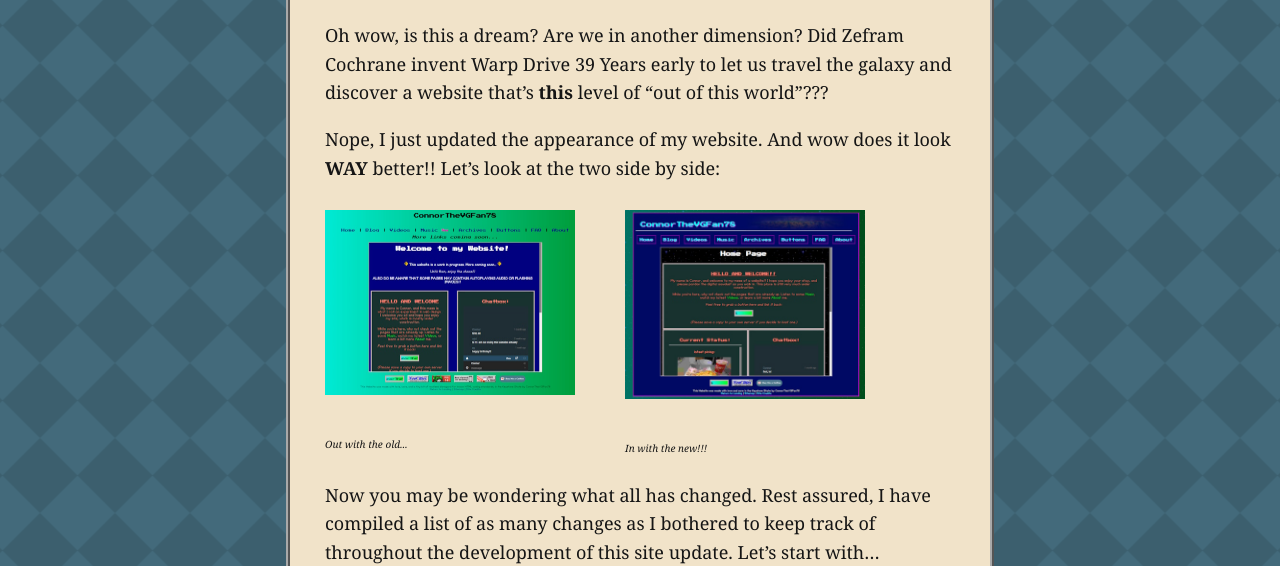
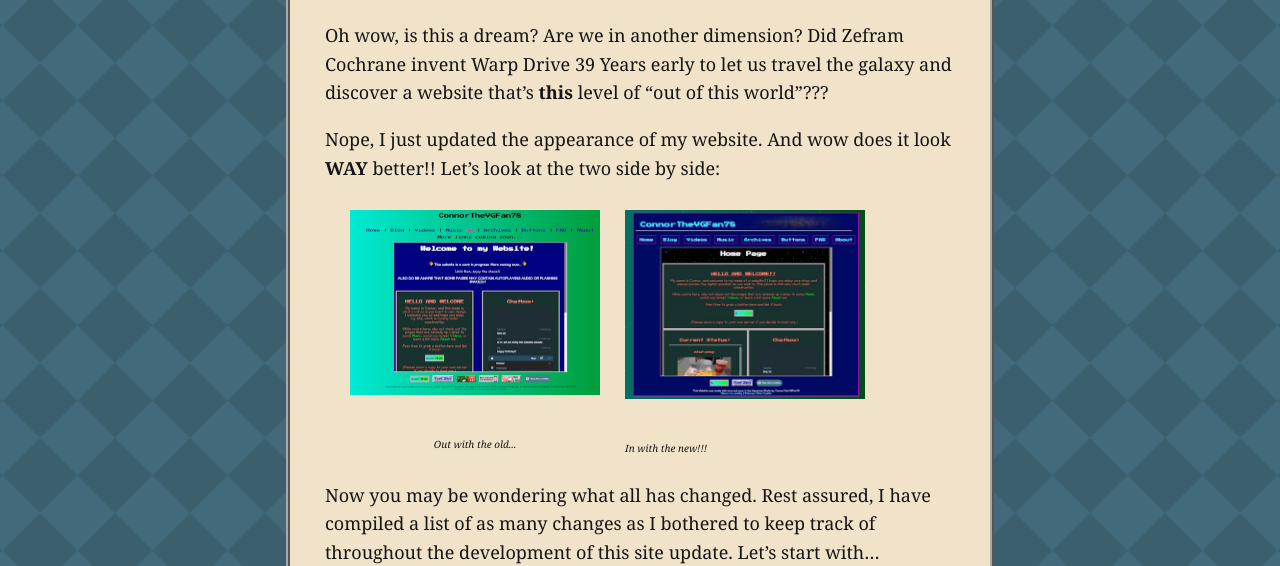
Before and after one commit to ConnorTheVGFan78/Blog.ConnorTheVGFan78.com, a plain HTML site: page posts/2024-08-21-Wow--a-MAJOR-UPDATE---.html in a window 1280 px wide. Shown: the part 237-803 px from the top of the page. Drawn offline with Linux system fonts and the light colour scheme.

Commit message:
Update 2024-08-21-Wow--a-MAJOR-UPDATE---.html

```diff
--- a/posts/2024-08-21-Wow--a-MAJOR-UPDATE---.html
+++ b/posts/2024-08-21-Wow--a-MAJOR-UPDATE---.html
@@ -17,7 +17,7 @@
       <p>Oh wow, is this a dream? Are we in another dimension? Did Zefram Cochrane invent Warp Drive 39 Years early to let us travel the galaxy and discover a website that’s <b>this</b> level of “out of this world”???</p>
 
             <p>Nope, I just updated the appearance of my website. And wow does it look <b>WAY</b> better!! Let’s look at the two side by side:</p>
-            <div><div style="float: left;width:300px;"><img src="/images/posts/2024-08-21/old-main.jpg" width="250px"><p><font size="1"><i>Out with the old...</i></font></p></div><div><img src="/images/posts/2024-08-21/new-main.jpg" width="240px"><p><font size="1"><i>In with the new!!!</i></font></p></div></div>
+            <div><div style="float: left;width:300px;text-align:center;"><img src="/images/posts/2024-08-21/old-main.jpg" width="250px"><p><font size="1"><i>Out with the old...</i></font></p></div><div><img src="/images/posts/2024-08-21/new-main.jpg" width="240px"><p><font size="1"><i>In with the new!!!</i></font></p></div></div>
             <p>Now you may be wondering what all has changed. Rest assured, I have compiled a list of as many changes as I bothered to keep track of throughout the development of this site update. Let’s start with…</p>
 
             <h2>The iframe Container</h2>
```
